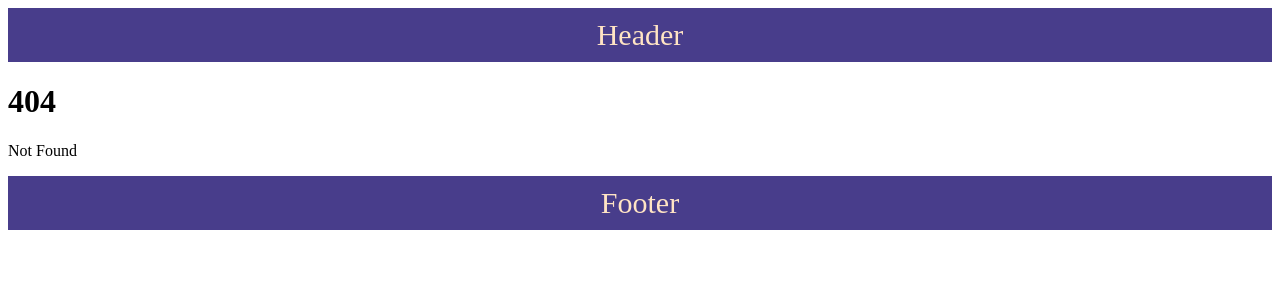
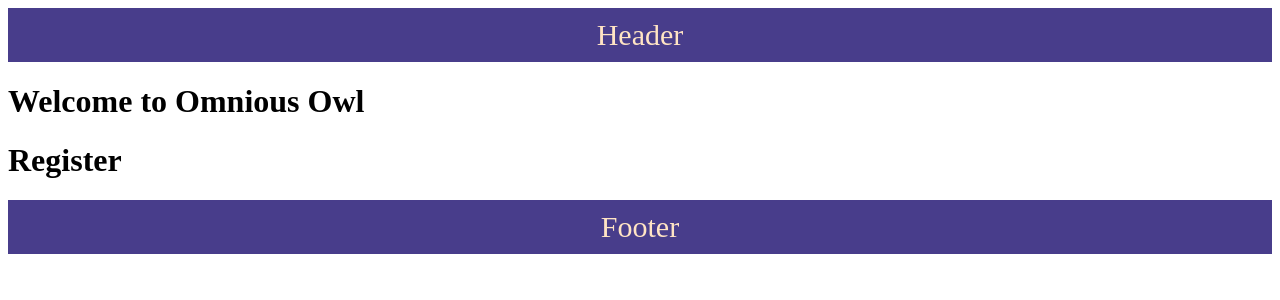
Before and after one commit to mirsahib/svelte-ominous-owl, a SvelteKit app: page /register in a window 1280 px wide. Before the commit this address had no page. Shown: the top 300 px of the page. Built offline with nearby package versions, Linux system fonts and the light colour scheme.

Commit message:
:hammer: Add group layout

```diff
--- /dev/null
+++ b/src/routes/(auth)/+layout.svelte
@@ -0,0 +1,2 @@
+<h1>Welcome to Omnious Owl</h1>
+<slot/>
--- /dev/null
+++ b/src/routes/(auth)/login/+page.svelte
@@ -0,0 +1 @@
+<h1>Login</h1>
--- /dev/null
+++ b/src/routes/(auth)/register/+page.svelte
@@ -0,0 +1 @@
+<h1>Register</h1>
--- a/src/routes/+page.svelte
+++ b/src/routes/+page.svelte
@@ -26,5 +26,8 @@
 <a href="/profile">Profile</a>
 <a href="/about">About</a>
 <a href="/products">Product</a>
+<a href="/login">Login</a>
+<a href="/register">Register</a>
+
 
 <button on:click={handleClick}>Place Order</button>
```
